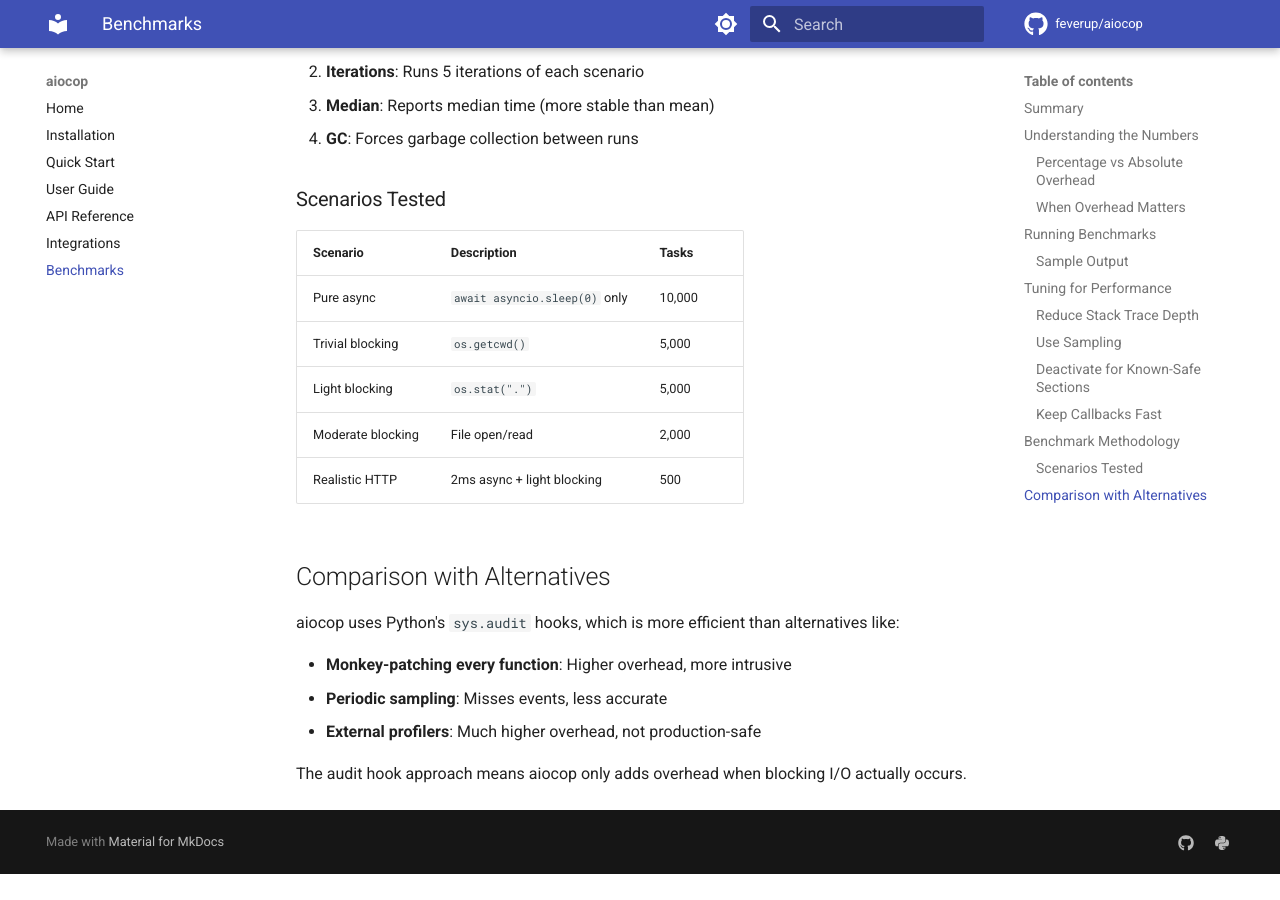
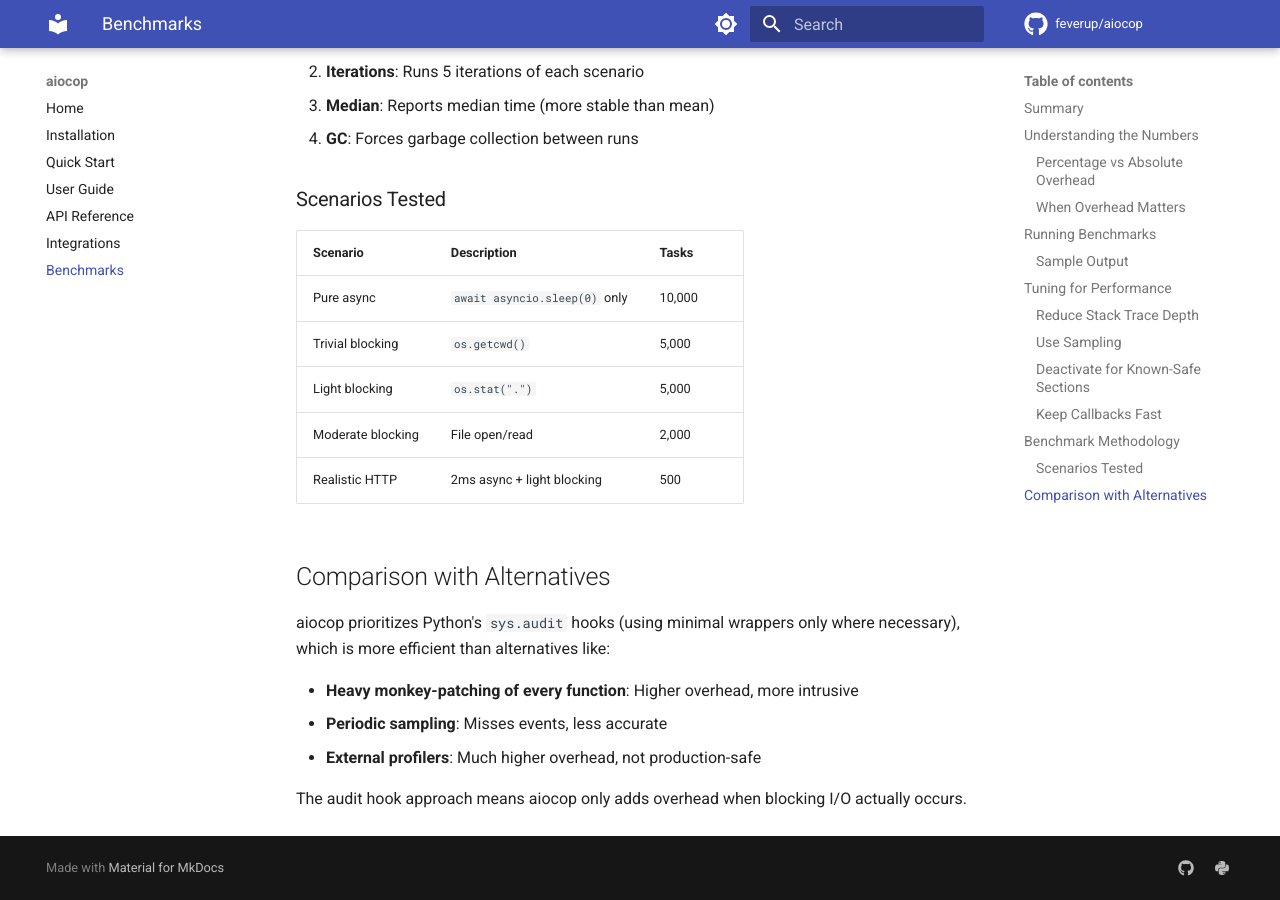
Before and after one commit to Feverup/aiocop, an MkDocs documentation site: the page built from docs/benchmarks.md, in a window 1280 px wide and 900 px high, scrolled down 3164 px. Built offline with MkDocs 1.6.1 and Material for MkDocs 9.7.7, drawn with Linux system fonts in a browser that asks for light colours; comment, search, counter and statistics services are not loaded; before the commit the page ends 4038 px from its top, so only the background shows below that.

Commit message:
update docs

```diff
--- a/docs/benchmarks.md
+++ b/docs/benchmarks.md
@@ -151,9 +151,9 @@ The benchmark script:
 
 ## Comparison with Alternatives
 
-aiocop uses Python's `sys.audit` hooks, which is more efficient than alternatives like:
+aiocop prioritizes Python's `sys.audit` hooks (using minimal wrappers only where necessary), which is more efficient than alternatives like:
 
-- **Monkey-patching every function**: Higher overhead, more intrusive
+- **Heavy monkey-patching of every function**: Higher overhead, more intrusive
 - **Periodic sampling**: Misses events, less accurate
 - **External profilers**: Much higher overhead, not production-safe
 
```
Also changed, not shown: README.md (+3 -3 lines).
